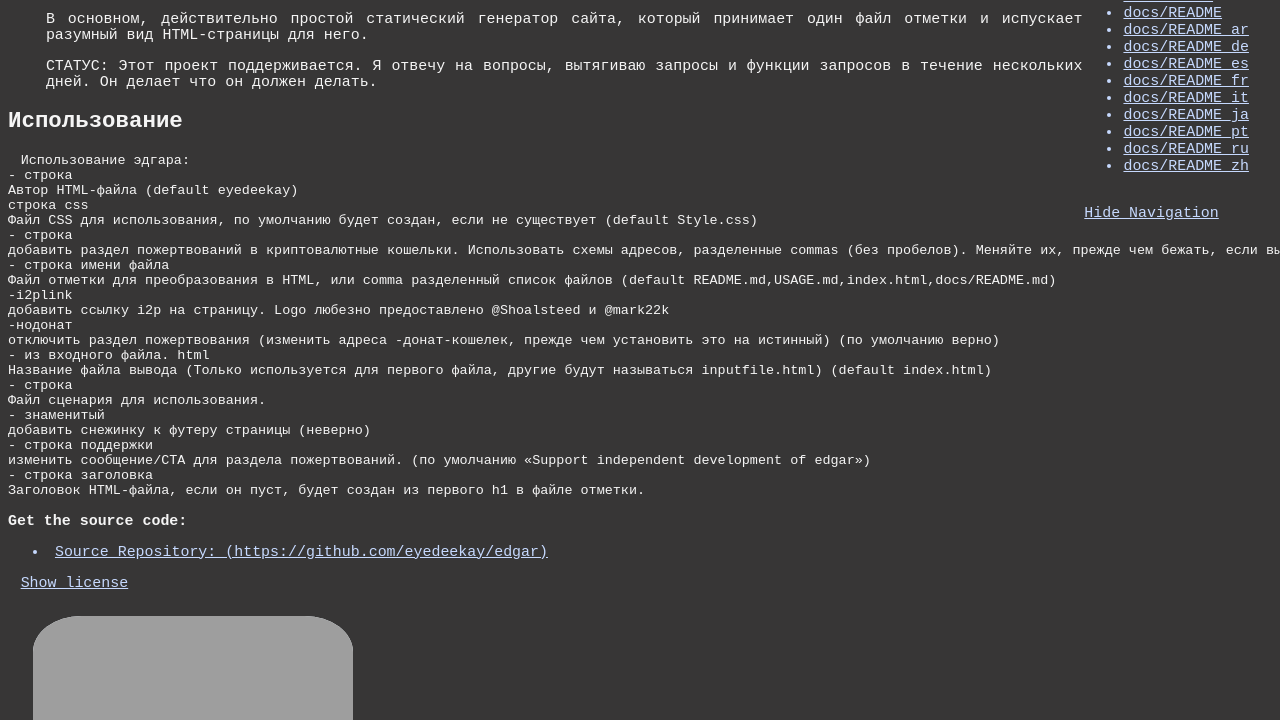
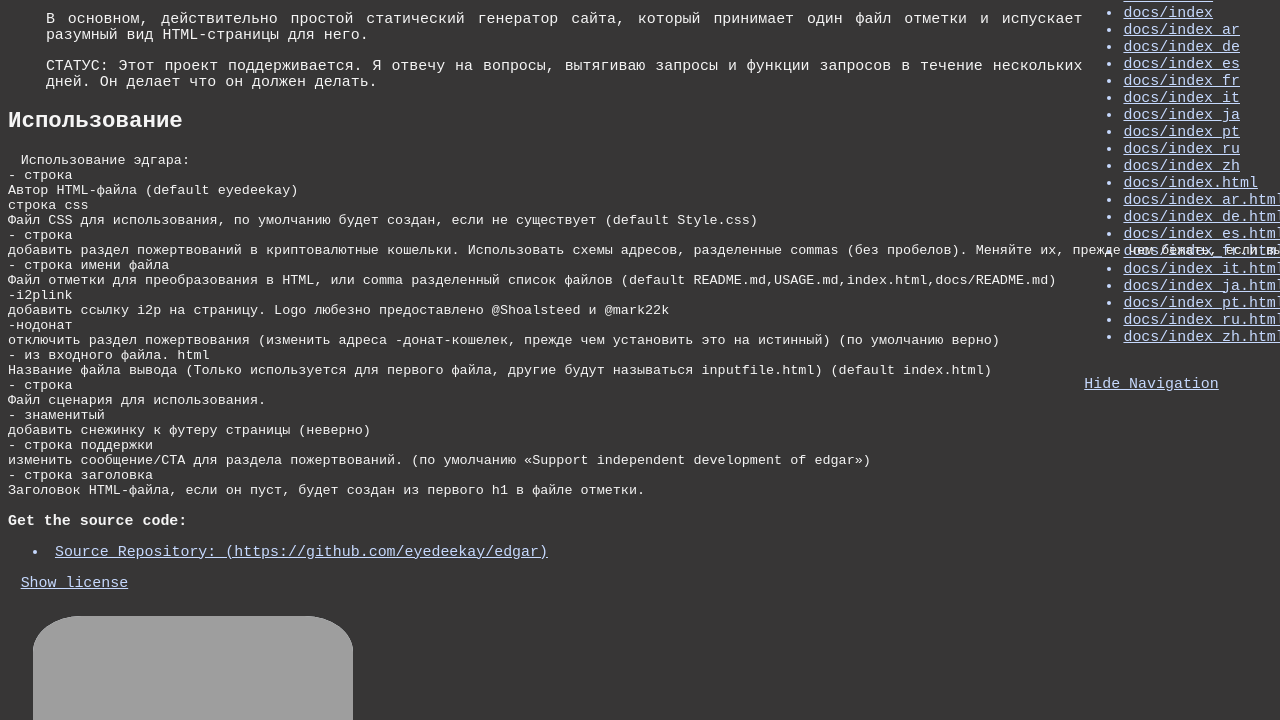
Before and after one commit to eyedeekay/edgar, a plain HTML site: page docs/index_ru.html in a window 1280 px wide. Both pictures are taken after a click on the link "Show navigation". Shown: the part 118-838 px from the top of the page. Drawn offline with Linux system fonts and the light colour scheme; files that its build step writes are made by us from their sources; grey boxes are pictures that could not be loaded; files whose address does not match are found by name.

Commit message:
update docs/index_ru.html

```diff
--- a/docs/index_ru.html
+++ b/docs/index_ru.html
@@ -38,53 +38,103 @@
               </a>
             </li>
             <li>
-              <a href="docs/README.html">
-                docs/README
+              <a href="docs/index.html">
+                docs/index
               </a>
             </li>
             <li>
-              <a href="docs/README_ar.html">
-                docs/README_ar
+              <a href="docs/index_ar.html">
+                docs/index_ar
               </a>
             </li>
             <li>
-              <a href="docs/README_de.html">
-                docs/README_de
+              <a href="docs/index_de.html">
+                docs/index_de
               </a>
             </li>
             <li>
-              <a href="docs/README_es.html">
-                docs/README_es
+              <a href="docs/index_es.html">
+                docs/index_es
               </a>
             </li>
             <li>
-              <a href="docs/README_fr.html">
-                docs/README_fr
+              <a href="docs/index_fr.html">
+                docs/index_fr
               </a>
             </li>
             <li>
-              <a href="docs/README_it.html">
-                docs/README_it
+              <a href="docs/index_it.html">
+                docs/index_it
               </a>
             </li>
             <li>
-              <a href="docs/README_ja.html">
-                docs/README_ja
+              <a href="docs/index_ja.html">
+                docs/index_ja
               </a>
             </li>
             <li>
-              <a href="docs/README_pt.html">
-                docs/README_pt
+              <a href="docs/index_pt.html">
+                docs/index_pt
               </a>
             </li>
             <li>
-              <a href="docs/README_ru.html">
-                docs/README_ru
+              <a href="docs/index_ru.html">
+                docs/index_ru
               </a>
             </li>
             <li>
-              <a href="docs/README_zh.html">
-                docs/README_zh
+              <a href="docs/index_zh.html">
+                docs/index_zh
+              </a>
+            </li>
+            <li>
+              <a href="docs/index.html">
+                docs/index.html
+              </a>
+            </li>
+            <li>
+              <a href="docs/index_ar.html">
+                docs/index_ar.html
+              </a>
+            </li>
+            <li>
+              <a href="docs/index_de.html">
+                docs/index_de.html
+              </a>
+            </li>
+            <li>
+              <a href="docs/index_es.html">
+                docs/index_es.html
+              </a>
+            </li>
+            <li>
+              <a href="docs/index_fr.html">
+                docs/index_fr.html
+              </a>
+            </li>
+            <li>
+              <a href="docs/index_it.html">
+                docs/index_it.html
+              </a>
+            </li>
+            <li>
+              <a href="docs/index_ja.html">
+                docs/index_ja.html
+              </a>
+            </li>
+            <li>
+              <a href="docs/index_pt.html">
+                docs/index_pt.html
+              </a>
+            </li>
+            <li>
+              <a href="docs/index_ru.html">
+                docs/index_ru.html
+              </a>
+            </li>
+            <li>
+              <a href="docs/index_zh.html">
+                docs/index_zh.html
               </a>
             </li>
           </ul>
```
